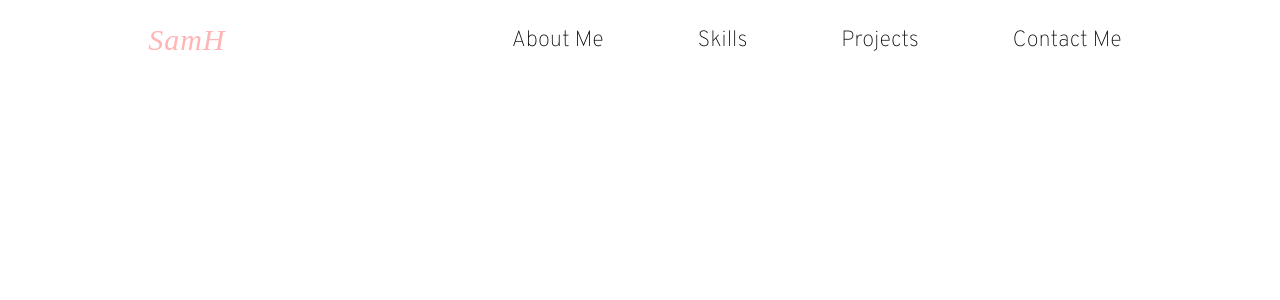
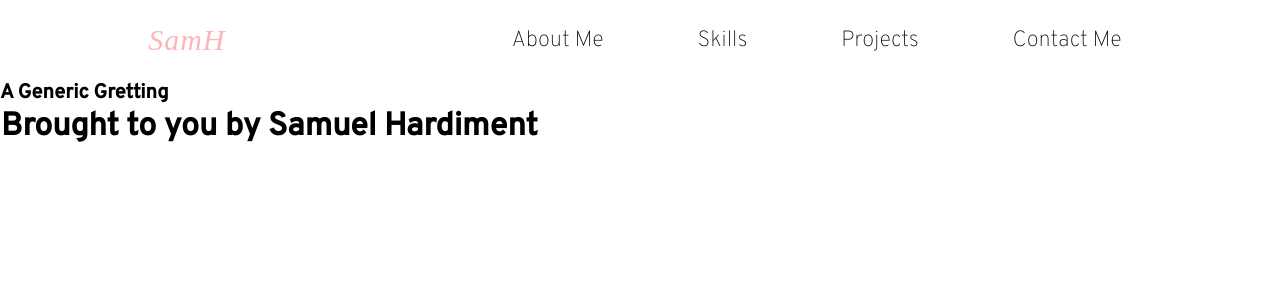
Before and after one commit to SamHardiment/Portfolio, a React app: page / in a window 1280 px wide. Shown: the top 300 px of the page. Built offline with nearby package versions, Linux system fonts and the light colour scheme; a web font is replaced by a local one.

Commit message:
import header into App.js

```diff
--- a/src/App.js
+++ b/src/App.js
@@ -1,6 +1,6 @@
 import React, { useRef } from "react";
 
-import { Navbar } from "./layout";
+import { Navbar, Header } from "./layout";
 import { About } from "./pages";
 import { Skills } from "./pages";
 import "./app.css";
@@ -20,6 +20,7 @@ export const App = () => {
         projects={projects}
         contact={contact}
       />
+      <Header />
       <About />
       <Skills />
       <div ref={skills}></div>
```
